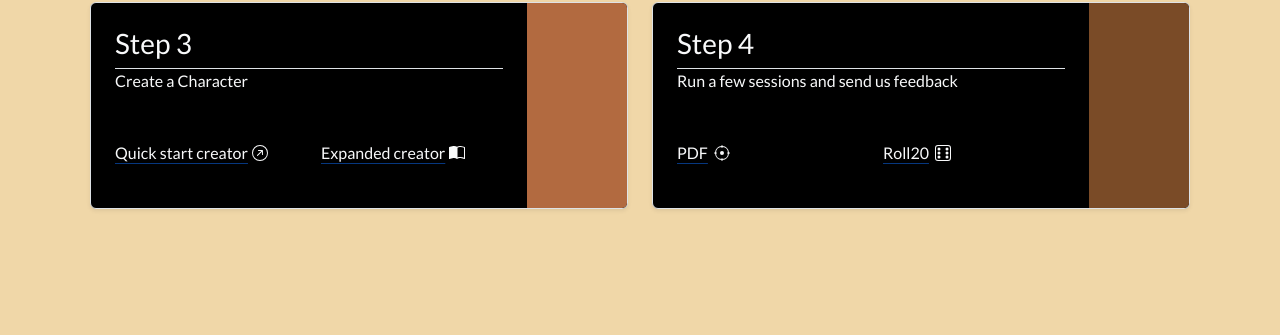
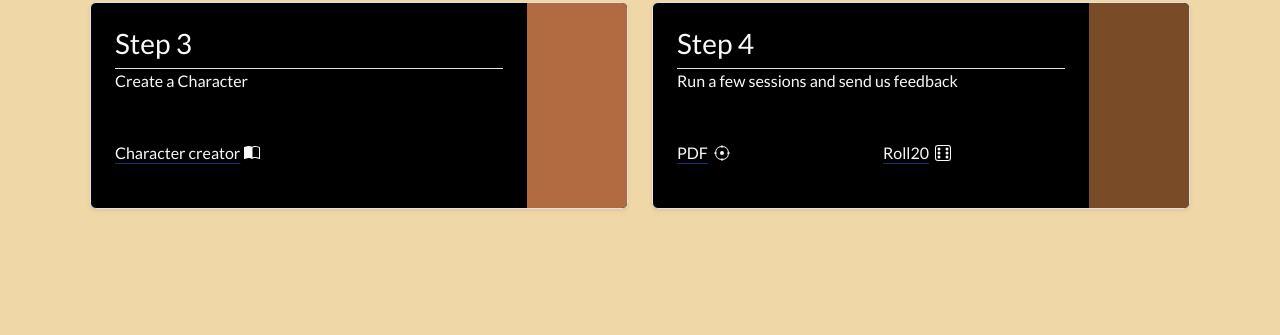
Before and after one commit to grantNixon/WWTTRPG, a Django app: page / in a window 1280 px wide. Shown: the part 620-955 px from the top of the page. Run offline with Django 5.2, Linux system fonts and the light colour scheme.

Commit message:
Old CC removed + UI updates

```diff
--- a/WTTRPG/home_page/templates/home_page/homepage.html
+++ b/WTTRPG/home_page/templates/home_page/homepage.html
@@ -54,24 +54,12 @@
           <div class="col p-4 d-flex flex-column position-static">
             <h3 class="mb-0 text-light">Step 3</h3>
             <span class="text-light border-top mt-2">Create a Character</span>
-            <div class="row row-cols row-cols-lg-2">
-            <div class="col d-flex">
-            <a href="#" class="icon-link gap-1 icon-link-hover text-light mt-5">
-              Quick start creator
-              <svg xmlns="http://www.w3.org/2000/svg" width="16" height="16" fill="currentColor" class="bi bi-arrow-up-right-circle" viewBox="0 0 16 16">
-                <path fill-rule="evenodd" d="M1 8a7 7 0 1 0 14 0A7 7 0 0 0 1 8m15 0A8 8 0 1 1 0 8a8 8 0 0 1 16 0M5.854 10.803a.5.5 0 1 1-.708-.707L9.243 6H6.475a.5.5 0 1 1 0-1h3.975a.5.5 0 0 1 .5.5v3.975a.5.5 0 1 1-1 0V6.707z"/>
-              </svg>
-            </a>
-          </div>
-          <div class="col d-flex">
-            <a href="{% url "create:qscc"%}" class="icon-link gap-1 icon-link-hover text-light mt-5">
-              Expanded creator
+            <a href="{% url "create:qscc"%}" class="icon-link gap-1 icon-link-hover stretched-link text-light mt-5">
+              Character creator
               <svg xmlns="http://www.w3.org/2000/svg" width="16" height="16" fill="currentColor" class="bi bi-book-half" viewBox="0 0 16 16">
                 <path d="M8.5 2.687c.654-.689 1.782-.886 3.112-.752 1.234.124 2.503.523 3.388.893v9.923c-.918-.35-2.107-.692-3.287-.81-1.094-.111-2.278-.039-3.213.492zM8 1.783C7.015.936 5.587.81 4.287.94c-1.514.153-3.042.672-3.994 1.105A.5.5 0 0 0 0 2.5v11a.5.5 0 0 0 .707.455c.882-.4 2.303-.881 3.68-1.02 1.409-.142 2.59.087 3.223.877a.5.5 0 0 0 .78 0c.633-.79 1.814-1.019 3.222-.877 1.378.139 2.8.62 3.681 1.02A.5.5 0 0 0 16 13.5v-11a.5.5 0 0 0-.293-.455c-.952-.433-2.48-.952-3.994-1.105C10.413.809 8.985.936 8 1.783"/>
               </svg>
             </a>
-          </div>
-            </div>
           </div>
           <div class="col-auto d-none d-lg-block">
             <svg class="bd-placeholder-img" width="100" height="250" xmlns="http://www.w3.org/2000/svg" role="img" aria-label="Placeholder: Thumbnail" preserveAspectRatio="xMidYMid slice"><title>Placeholder</title><rect width="100%" height="100%" fill="#b26a40"></rect><text x="50%" y="50%" fill="#eceeef" dy=".3em"></text></svg>
```
Also changed, not shown: WTTRPG/create/templates/create/character_detail.html (+7 -7 lines), WTTRPG/db.sqlite3.
